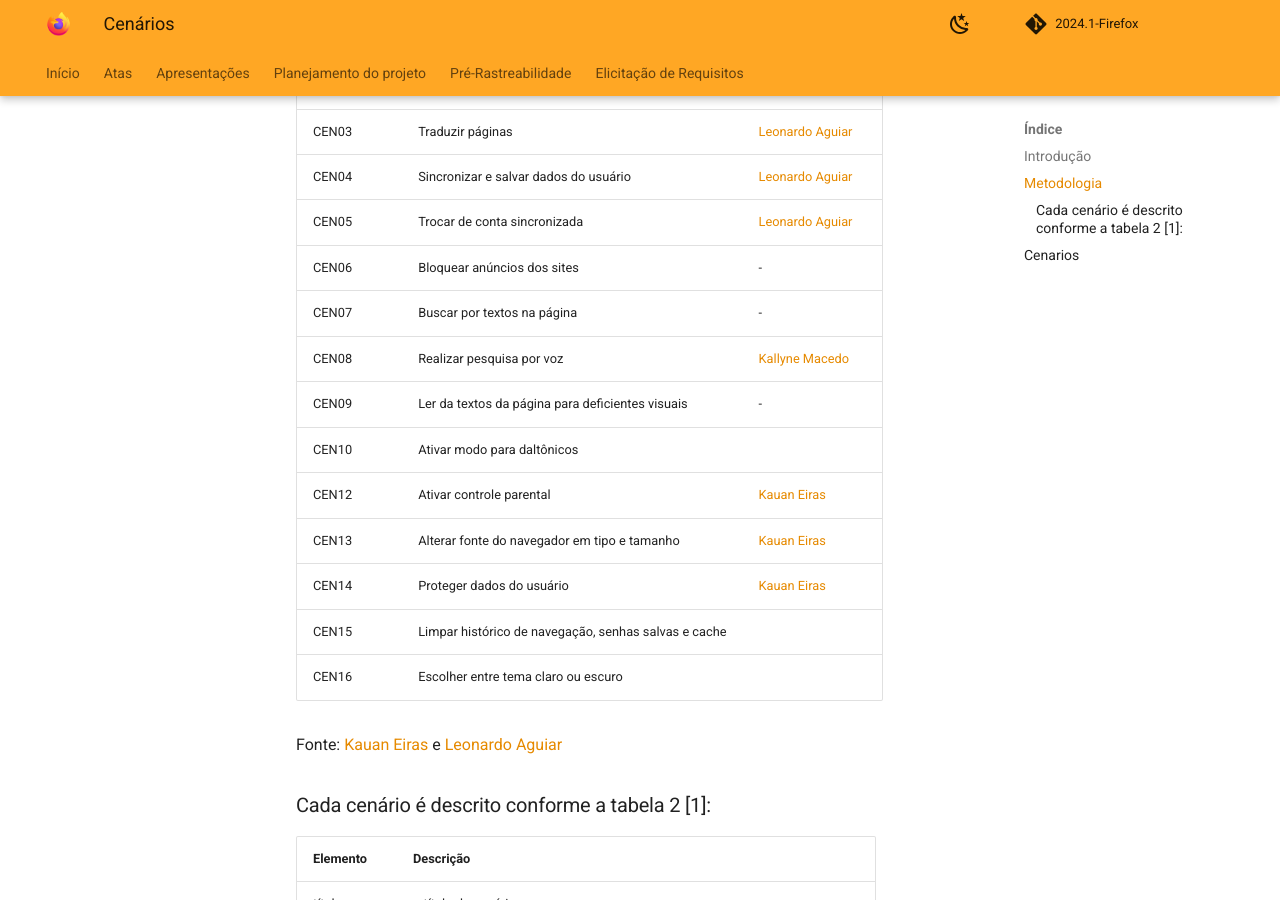
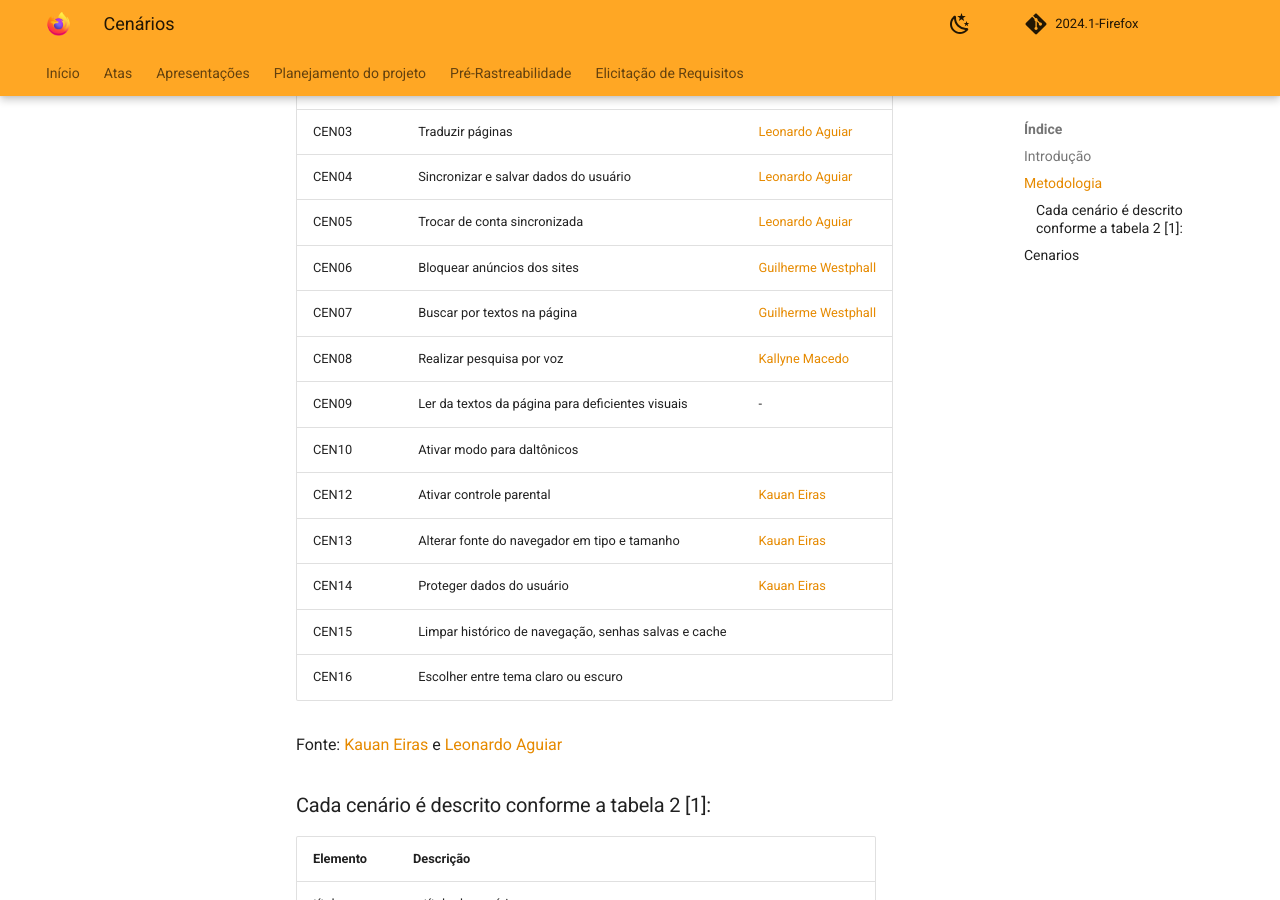
Before and after one commit to martinsglucas/Requisitos-de-Software, an MkDocs documentation site: the page built from docs/modelagem/cenarios.md, in a window 1280 px wide and 900 px high, scrolled down 823 px. Built offline with MkDocs 1.6.1 and Material for MkDocs 9.7.7, drawn with Linux system fonts in a browser that asks for light colours; comment, search, counter and statistics services are not loaded.

Commit message:
update: cenarios.md tabela 1

```diff
--- a/docs/modelagem/cenarios.md
+++ b/docs/modelagem/cenarios.md
@@ -13,8 +13,8 @@ A construção dos cenários foi realizada identificando as principais tarefas d
 | CEN03 | Traduzir páginas | [Leonardo Aguiar](https://github.com/Leonardo0o0) |
 | CEN04 | Sincronizar e salvar dados do usuário | [Leonardo Aguiar](https://github.com/Leonardo0o0)  |
 | CEN05 | Trocar de conta sincronizada | [Leonardo Aguiar](https://github.com/Leonardo0o0)  |
-| CEN06 | Bloquear anúncios dos sites| - |
-| CEN07 | Buscar por textos na página | - |
+| CEN06 | Bloquear anúncios dos sites| [Guilherme Westphall](https://github.com/west7) |
+| CEN07 | Buscar por textos na página | [Guilherme Westphall](https://github.com/west7) |
 | CEN08 | Realizar pesquisa por voz | [Kallyne Macedo](https://github.com/kalipassos) |
 | CEN09 | Ler da textos da página para deficientes visuais | - |
 | CEN10 | Ativar modo para daltônicos | |
```
